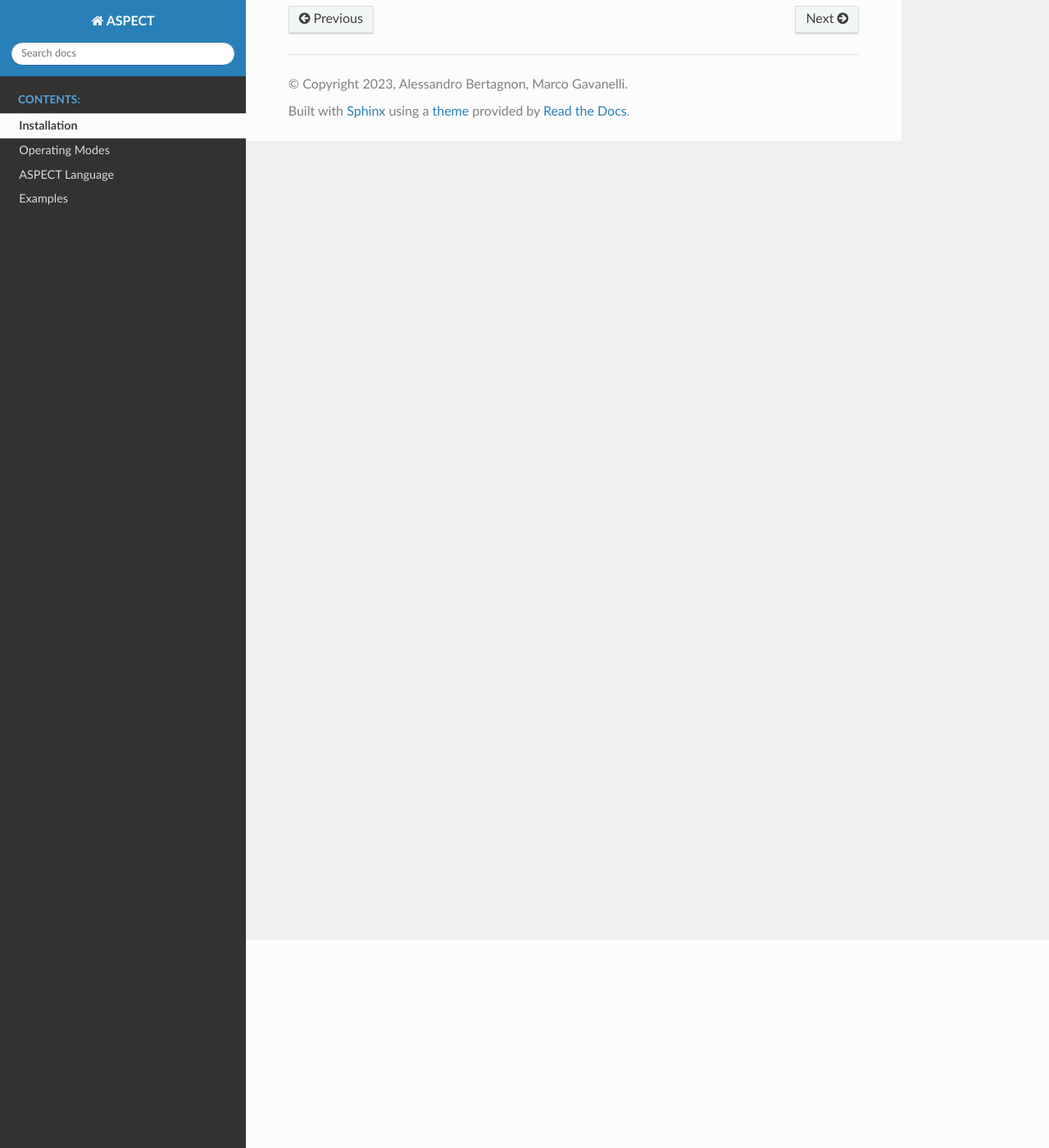
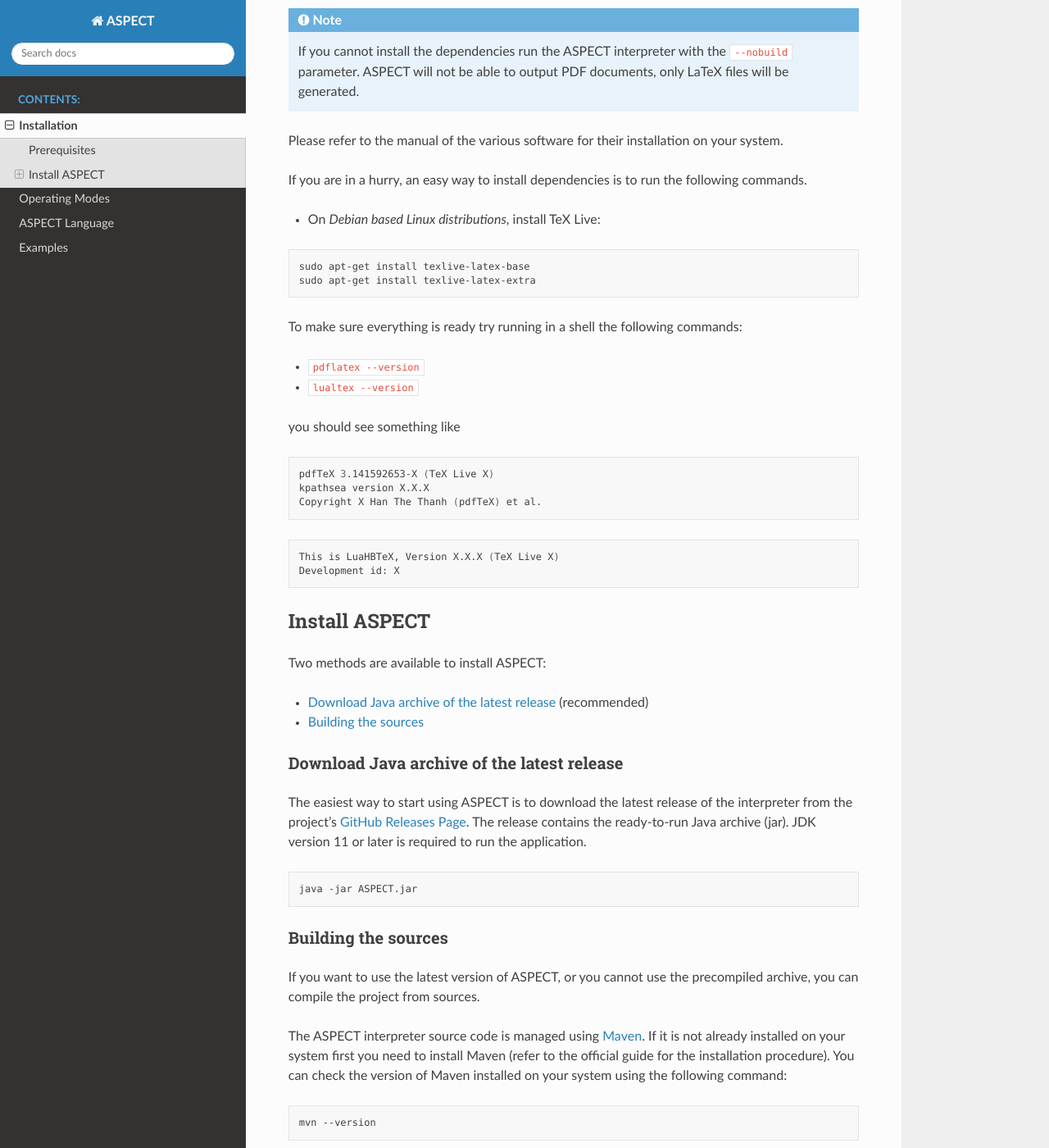
Before and after one commit to abertagnon/aspect, a Sphinx documentation site: the page built from docs/options/installation.rst, in a window 1280 px wide and 1400 px high, scrolled down 254 px. Shown: the whole window at 82% size. Built offline with Sphinx 7.4.7 and the Read the Docs theme 2.0.0, drawn with Linux system fonts in a browser that asks for light colours; some of the changed text lies outside the part shown.

Commit message:
updated installation instructions

```diff
--- a/docs/options/installation.rst
+++ b/docs/options/installation.rst
@@ -1,5 +1,90 @@
 Installation
 ++++++++++++
 
+Prerequisites
+-------------
+
+The current release of ASPECT depends on `pdfTeX <https://www.tug.org/applications/pdftex/>`_ and `LuaTeX <https://www.luatex.org/>`_.
+
 .. note::
-   Documentation is being updated; we apologize for any inconvenience.
+   If you cannot install the dependencies run the ASPECT interpreter with the ``--nobuild`` parameter.
+   ASPECT will not be able to output PDF documents, only LaTeX files will be generated.
+
+Please refer to the manual of the various software for their installation on your system.
+
+If you are in a hurry, an easy way to install dependencies is to run the following commands.
+
+* On *Debian based Linux distributions*, install TeX Live:
+
+.. code-block:: bash
+
+    sudo apt-get install texlive-latex-base
+    sudo apt-get install texlive-latex-extra
+
+To make sure everything is ready try running in a shell the following commands:
+
+* ``pdflatex --version``
+* ``lualtex --version``
+
+you should see something like
+
+.. code-block:: bash
+
+   pdfTeX 3.141592653-X (TeX Live X)
+   kpathsea version X.X.X
+   Copyright X Han The Thanh (pdfTeX) et al.
+
+.. code-block:: bash
+
+   This is LuaHBTeX, Version X.X.X (TeX Live X)
+   Development id: X
+
+Install ASPECT
+--------------
+
+Two methods are available to install ASPECT:
+
+* :ref:`install_from_release` (recommended)
+* :ref:`install_from_sources`
+
+.. _install_from_release:
+
+Download Java archive of the latest release
+^^^^^^^^^^^^^^^^^^^^^^^^^^^^^^^^^^^^^^^^^^^
+
+The easiest way to start using ASPECT is to download the latest release of the interpreter from the project's `GitHub Releases Page <https://github.com/abertagnon/aspect/releases/>`_.
+The release contains the ready-to-run Java archive (jar).
+JDK version 11 or later is required to run the application.
+
+.. code-block:: bash
+
+    java -jar ASPECT.jar
+
+.. _install_from_sources:
+
+Building the sources
+^^^^^^^^^^^^^^^^^^^^
+
+If you want to use the latest version of ASPECT, or you cannot use the precompiled archive, you can compile the project from sources.
+
+The ASPECT interpreter source code is managed using `Maven <https://maven.apache.org/>`_.
+If it is not already installed on your system first you need to install Maven (refer to the official guide for the installation procedure).
+You can check the version of Maven installed on your system using the following command:
+
+.. code-block:: bash
+
+    mvn --version
+
+Move inside the folder where the sources are located and build the project.
+
+.. code-block:: bash
+
+    cd aspect-main
+    mvn clean package
+
+
+If the build is successful you can run the application with a command like:
+
+.. code-block:: bash
+
+    java -jar target/aspect-X.X.X-jar-with-dependencies.jar
```
Also changed, not shown: docs/index.rst (+3 -4 lines).
